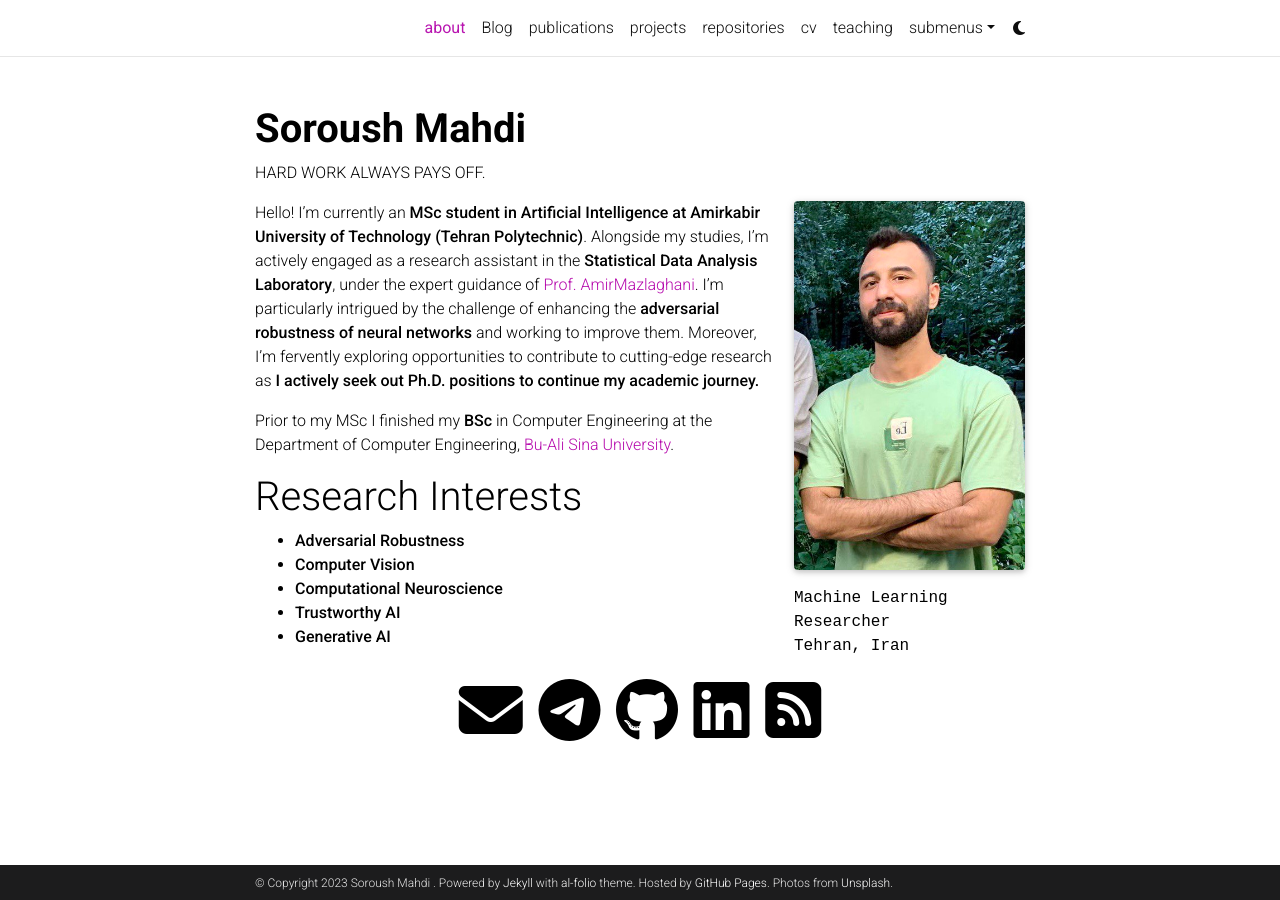
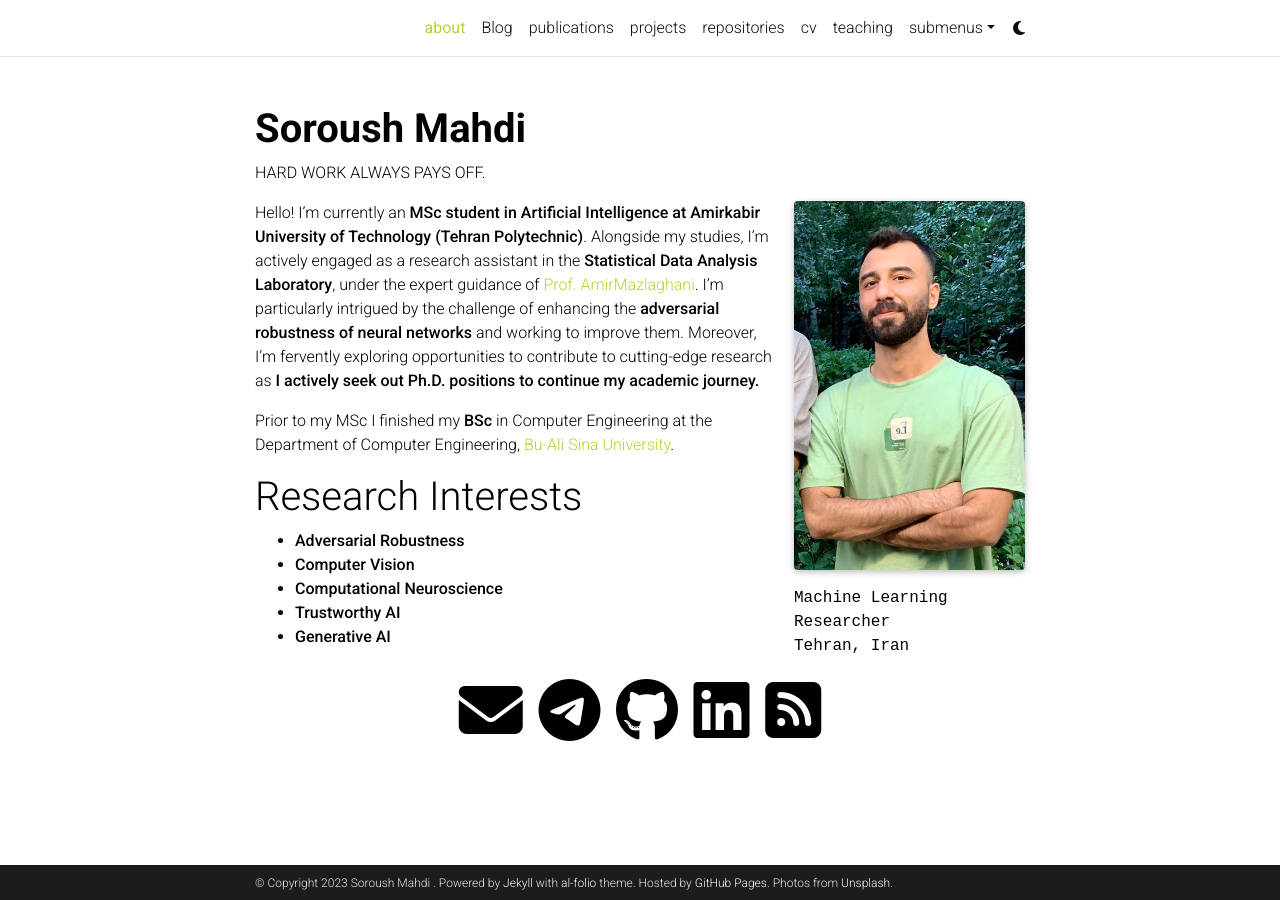
Before and after one commit to soroush-mim/soroush-mim.github.io, a Jekyll site: the page built from _pages/about.md, in a window 1280 px wide. Built offline with Jekyll 4.4.1, drawn with Linux system fonts in a browser that asks for light colours; full-size pictures stand in for the smaller copies a plugin makes; comment, search, counter and statistics services are not loaded; a style sheet for code colours, icons or effects is not loaded.

Commit message:
Update _themes.scss

```diff
--- a/_sass/_themes.scss
+++ b/_sass/_themes.scss
@@ -7,7 +7,7 @@
   --global-code-bg-color: #{$code-bg-color-light};
   --global-text-color: #{$black-color};
   --global-text-color-light: #{$grey-color};
-  --global-theme-color: #{$purple-color};
+  --global-theme-color: #{$green-color-lime};
   --global-hover-color: #{$purple-color};
   --global-hover-text-color: #{$white-color};
   --global-footer-bg-color: #{$grey-color-dark};
```
